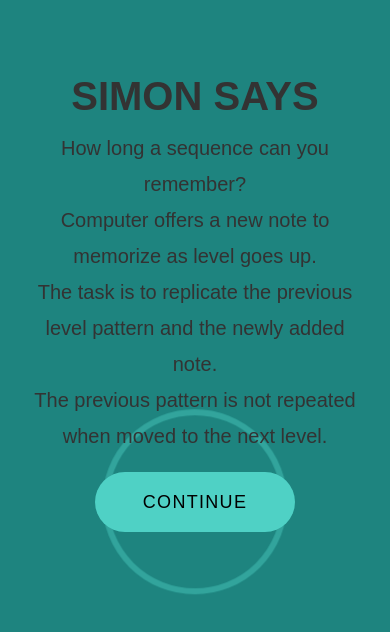
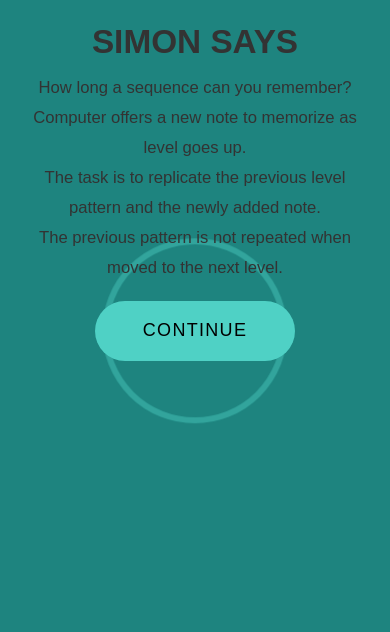
Before and after one commit to ANNAhabANNA/Simon-Says, a plain HTML site: page index.html in a window 390 px wide. Drawn offline with nearby package versions, Linux system fonts and the light colour scheme; a web font is replaced by a local one.

Commit message:
Improve responsiveness for smaller screens

```diff
--- a/assets/css/style.css
+++ b/assets/css/style.css
@@ -49,13 +49,19 @@ body {
 }
 
 h1 {
-  margin-top: 3rem;
+  margin-top: 0.1rem;
   margin-bottom: 1rem;
+}
+
+@media only screen and (max-width: 500px) {
+  .intro {
+    font-size: smaller;
+  }
 }
 
 /* game status info */
 .instructions {
-  margin-top: 2em;
+  margin-top: 0.5em;
   text-align: center;
 }
 
--- a/assets/js/index.js
+++ b/assets/js/index.js
@@ -1,4 +1,3 @@
-
 //makes the intro html disappear on a click of 'CONTINUE' button
 let start = document.querySelector('.disappear');
 start.addEventListener('click', function(){
@@ -14,7 +13,7 @@ document.getElementById('heading').appendChild(newHeading);
 //changes game guidance text and makes start game button invisible
 let begin = document.querySelector('#begin');
 begin.addEventListener('click', function(){
-    $('h2').text('Repeat Now!');
+    $('h2').text('Repeat After Simon!');
     $('#begin').hide();
     setTimeout(nextSequence, 2000);
 });
```
